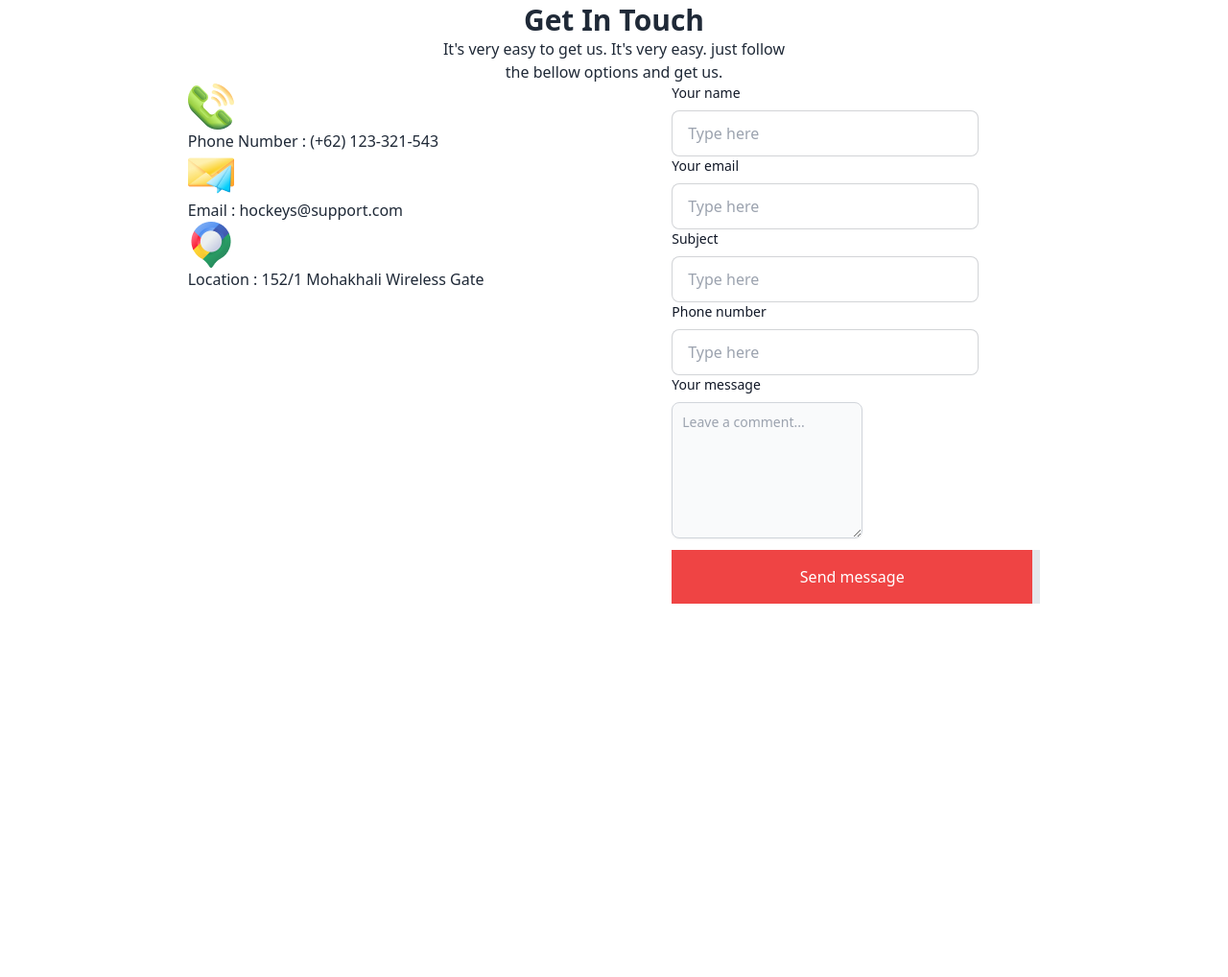
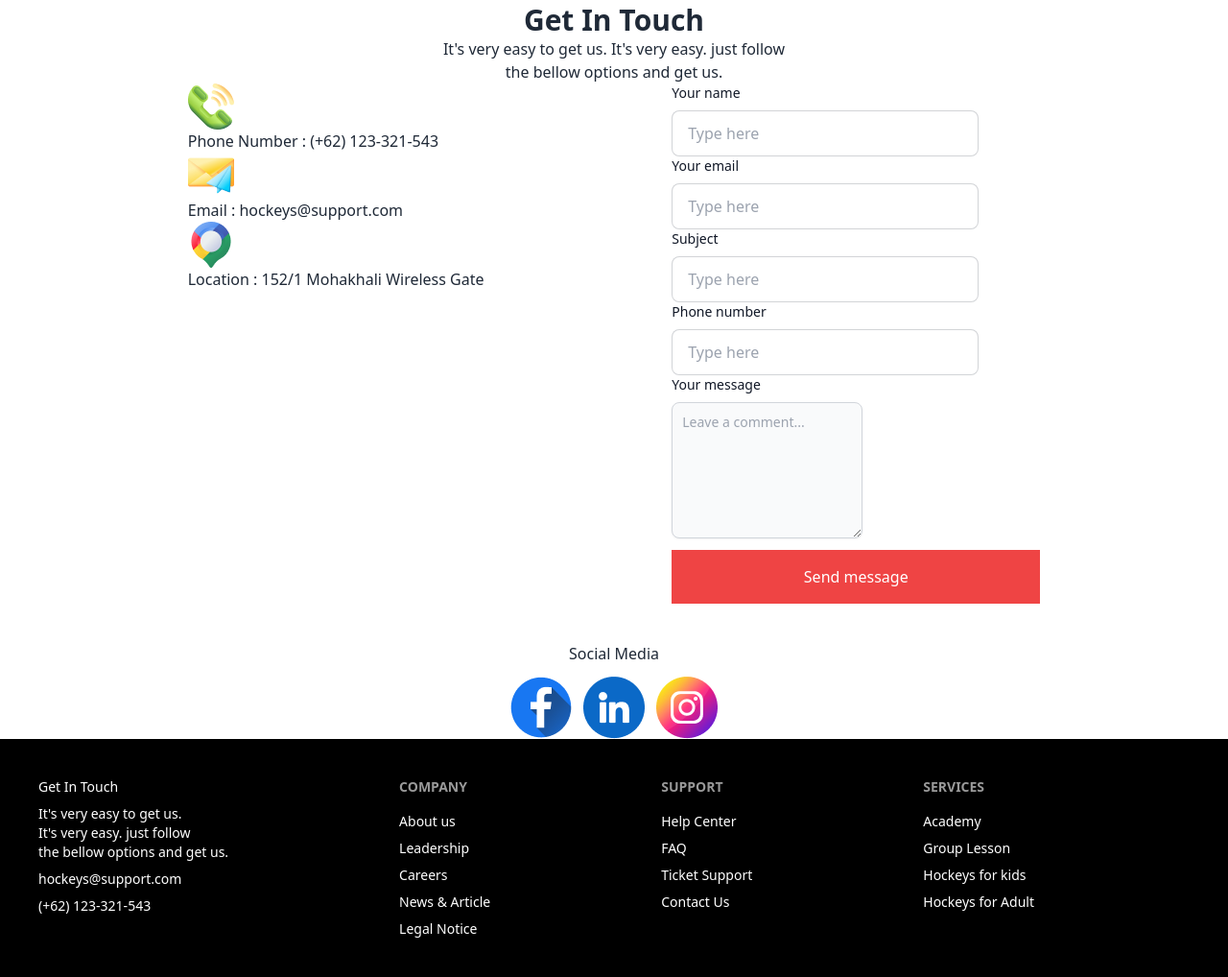
Before and after one commit to MdboktiarUddin/Hockeys-website, a plain HTML site: page index.html in a window 1280 px wide. Shown: the part 3112-4130 px from the top of the page at 96% size. Before the commit the page ends 3741 px from the top, so only its background shows below. Drawn offline with nearby package versions, Linux system fonts and the light colour scheme.

Commit message:
added footer section

```diff
--- a/index.html
+++ b/index.html
@@ -325,13 +325,52 @@
             <label for="message" class="block mb-2 text-sm font-medium text-gray-900 dark:text-gray-400">Your message</label>
             <textarea id="message" rows="6" class="block p-2.5 w-100% text-sm text-gray-900 bg-gray-50 rounded-lg shadow-sm border border-gray-300 focus:ring-primary-500 focus:border-primary-500 dark:bg-gray-700 dark:border-gray-600 dark:placeholder-gray-400 dark:text-white dark:focus:ring-primary-500 dark:focus:border-primary-500" placeholder="Leave a comment..."></textarea>
         </div>
-        <button class="text-white w-96 h-14 bg-red-500 mt-3 border-r-8" type="submit">Send message</button>
+        <button class="text-white w-96 h-14 bg-red-500 mt-3" type="submit">Send message</button>
         </div>
+      </div>
+      <div class="mt-10">
+        <h1 class="text-center mb-3">Social Media</h1>
+        <div class="flex justify-center space-x-3">
+        <img src="Images/Facebook.png">
+        <img src="Images/Linkedin.png">
+        <img src="Images/Instagram.png">
+      </div>
       </div>
      </section>
     </main>
     <footer>
-
+      <footer class="footer p-10 bg-black text-white ">
+        <aside>
+         <h3>Get In Touch</h3>
+          <p>It's very easy to get us.<br>
+             It's very easy. just follow <br>
+            the bellow options and get us.</p>
+            <p>hockeys@support.com</p>
+            <p>(+62) 123-321-543</p>
+        </aside>
+        <nav>
+          <header class="footer-title">Company</header>
+          <a class="link link-hover">About us</a>
+          <a class="link link-hover"> Leadership</a>
+          <a class="link link-hover">Careers</a>
+          <a class="link link-hover">News & Article</a>
+          <a class="link link-hover">Legal Notice</a>
+        </nav>
+        <nav>
+          <header class="footer-title">Support</header>
+          <a class="link link-hover">Help Center</a>
+          <a class="link link-hover">FAQ</a>
+          <a class="link link-hover">Ticket Support</a>
+          <a class="link link-hover">Contact Us</a>
+        </nav>
+        <nav>
+          <header class="footer-title">Services</header>
+          <a class="link link-hover">Academy</a>
+          <a class="link link-hover">Group Lesson</a>
+          <a class="link link-hover">Hockeys for kids</a>
+          <a class="link link-hover"> Hockeys for Adult</a>
+        </nav>
+      </footer>
     </footer>
 </body>
 </html>
```
Also changed, not shown: Images/Facebook.png (added), Images/Instagram.png (added), Images/Linkedin.png (added).
